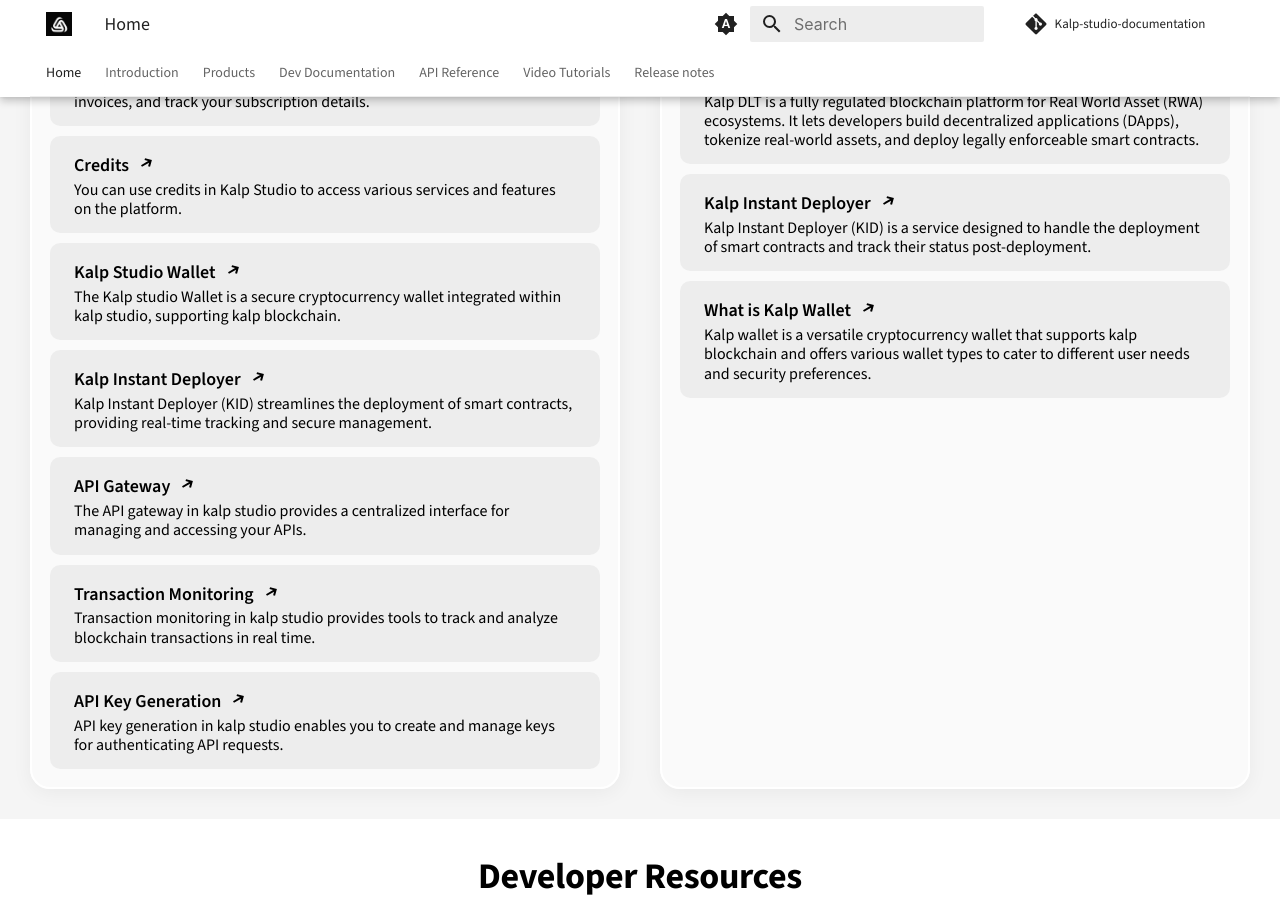
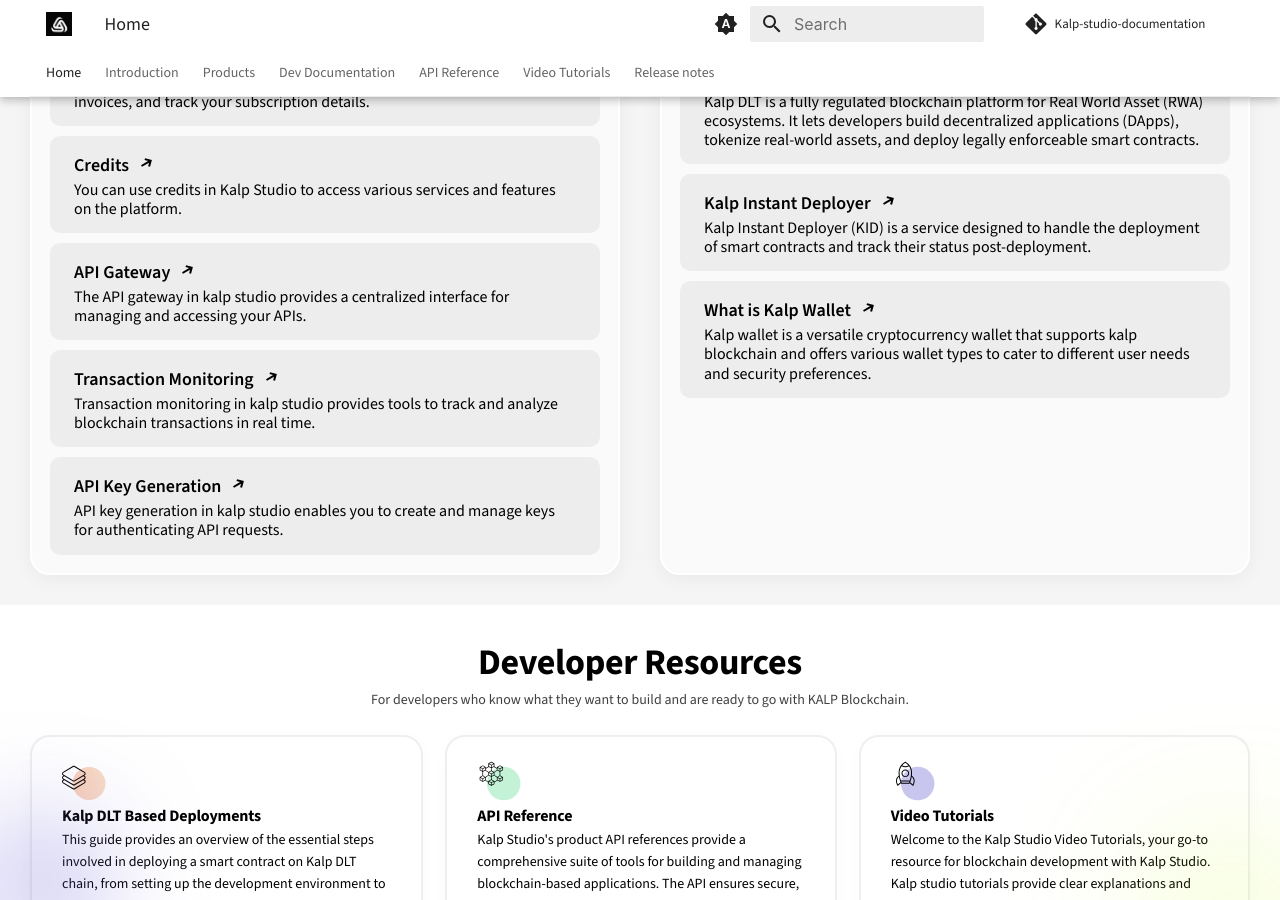
Before and after one commit to p2eengineering/kalp-studio-documentation, an MkDocs documentation site: the page built from docs/index.md, in a window 1280 px wide and 900 px high, scrolled down 1035 px. Built offline with MkDocs 1.6.1 and Material for MkDocs 9.7.7, drawn with Linux system fonts in a browser that asks for light colours; some web fonts are replaced; comment, search, counter and statistics services are not loaded; old or Windows-style settings are respelled for this version of MkDocs; a style sheet for code colours, icons or effects is not loaded.

Commit message:
feat: remove kalp instant deplyer

```diff
--- a/docs/index.md
+++ b/docs/index.md
@@ -470,7 +470,7 @@
                               </svg>
                           </div>
                           <span class="build-description-card-description">
-The Kalp Studio onboarding process is seamless, guiding you through the necessary steps to set up your account and use the platform effectively.                          </span>
+                            The Kalp Studio onboarding process is seamless, guiding you through the necessary steps to set up your account and use the platform effectively.                          </span>
                           </div>
                      </a>
                      <a href="https://docs.kalp.studio/Products/Kalp-Studio-Console/Dashboard/How-to-Navigate-Kalp-Studio-Platform-as-a-New-User/">
@@ -512,33 +512,7 @@
                          </span>
                      </div>
                      </a>
-                     <a  href="https://docs.kalp.studio/Products/Kalp-Studio-Console/Kalp-studio-wallet/How-to-Navigate-To-kalp-studio-Wallet/">
-                     <div class="build-description-card">
-                     <div class="build-description-card-title">
-                         Kalp Studio Wallet
-                         <svg width="16" height="16" viewBox="0 0 16 16" fill="none" xmlns="http://www.w3.org/2000/svg">
-                         <path d="M12.8923 4.99995L11.0622 11.8301L9.10644 11.3426L10.0581 7.79098L3 11.866L2 10.1339L9.05811 6.05893L5.50644 5.10726L6.06218 3.16982L12.8923 4.99995Z" fill="black"/>
-                         </svg>
-                     </div>
-                     <span class="build-description-card-description">
-                     The Kalp studio Wallet is a secure cryptocurrency wallet integrated within kalp studio, supporting kalp blockchain.
-                     </span>
-                    </div>
-                     </a>
-                     <a  href="https://docs.kalp.studio/Products/Kalp-Studio-Console/Kalp-Instant-Deployer/How-to-Deploy-a-Smart-Contract-on-Kalp-Studio/">
-                     <div class="build-description-card">
-                         <div class="build-description-card-title">
-                             Kalp Instant Deployer
-                             <svg width="16" height="16" viewBox="0 0 16 16" fill="none" xmlns="http://www.w3.org/2000/svg">
-                             <path d="M12.8923 4.99995L11.0622 11.8301L9.10644 11.3426L10.0581 7.79098L3 11.866L2 10.1339L9.05811 6.05893L5.50644 5.10726L6.06218 3.16982L12.8923 4.99995Z" fill="black"/>
-                             </svg>
-                         </div>
-                         <span class="build-description-card-description">
-                         Kalp Instant Deployer (KID) streamlines the deployment of smart contracts, providing real-time tracking and secure management.
-                         </span>
-                     </div>
-                        </a>
-                          <a  href="https://docs.kalp.studio/Products/Kalp-Studio-Console/API-Gateway/How-to-generate-API-endpoints/">
+                      <a  href="https://docs.kalp.studio/Products/Kalp-Studio-Console/API-Gateway/How-to-generate-API-endpoints/">
                              <div class="build-description-card">
                                   <div class="build-description-card-title">
                                       API Gateway
```
